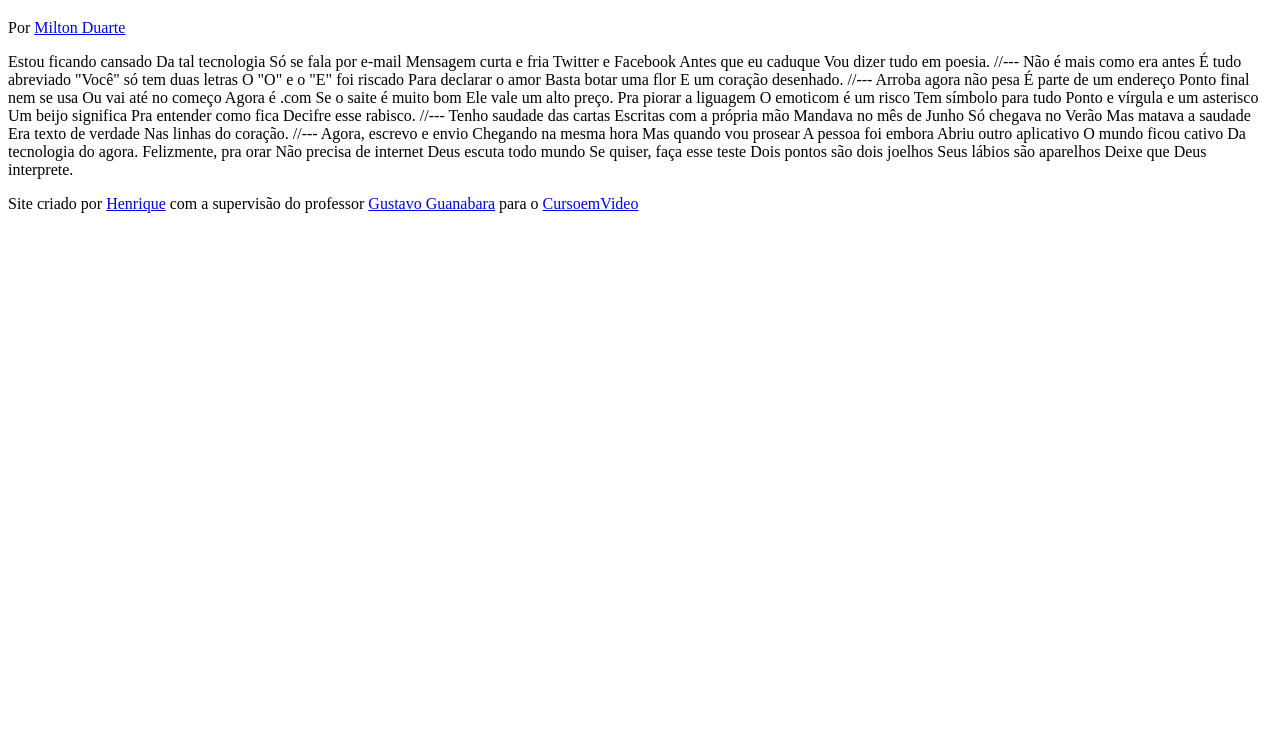
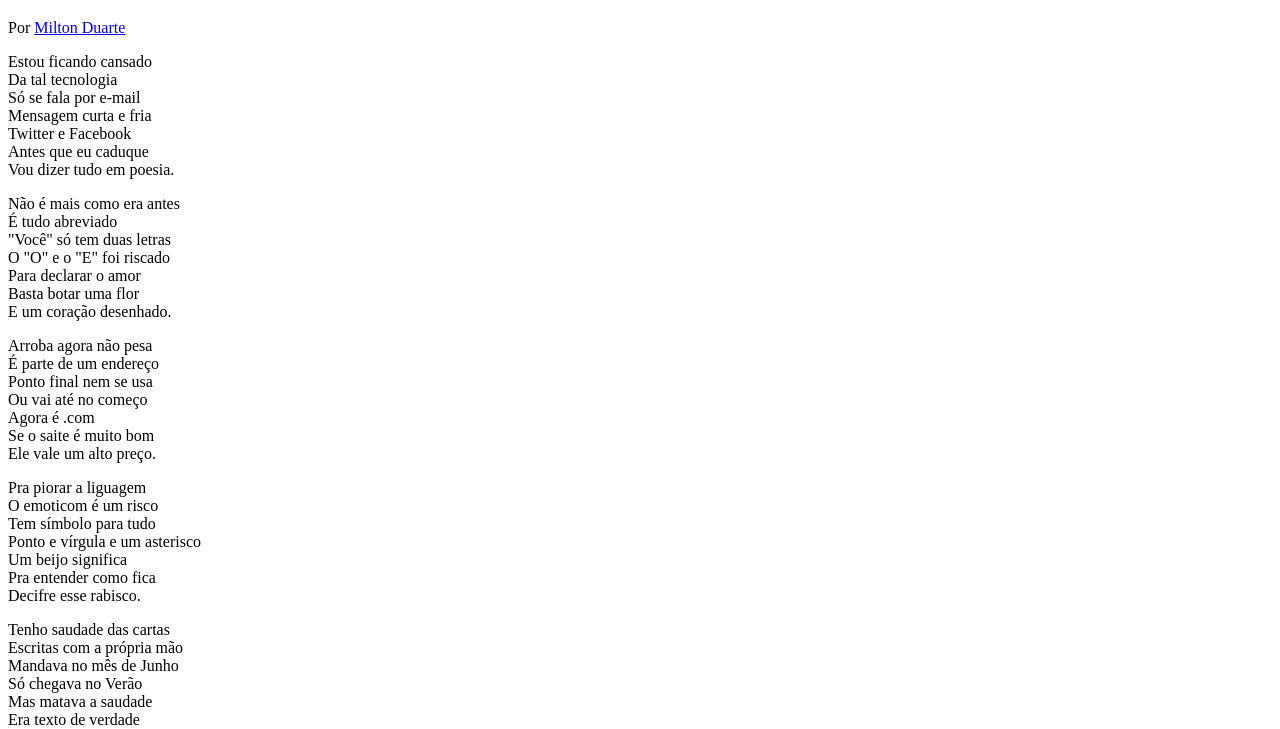
Before and after one commit to Henrick04/Cordel, a plain HTML site: page cordel.html in a window 1280 px wide. Shown: the part 61-790 px from the top of the page. Drawn offline with Linux system fonts and the light colour scheme.

Commit message:
Atuzlização projeto
Organização do conteúdo e criação da pasta estilo para iniciar o tratamento do projeto.

```diff
--- a/cordel.html
+++ b/cordel.html
@@ -5,6 +5,7 @@
     <meta http-equiv="X-UA-Compatible" content="IE=edge">
     <meta name="viewport" content="width=device-width, initial-scale=1.0">
     <title>Cordel Moderno</title>
+    <link rel="stylesheet" href="estilo/style.css">
 </head>
 <body>
         <header>
@@ -12,75 +13,91 @@
                 Cordel Moderno
             </h1>
             <p>
-                Por <a href="https://www.recantodasletras.com.br/poesias/3186743]">Milton Duarte</a>
+                Por <a href="https://www.recantodasletras.com.br/poesias/3186743">Milton Duarte</a>
             </p>
 
         </header>
 
 
-    Estou ficando cansado
-    Da tal tecnologia
-    Só se fala por e-mail
-    Mensagem curta e fria
-    Twitter e Facebook
-    Antes que eu caduque
-    Vou dizer tudo em poesia.
+        <section>
+            <p>
+                Estou ficando cansado <br>
+                Da tal tecnologia <br>
+                Só se fala por e-mail <br>
+                Mensagem curta e fria <br>
+                Twitter e Facebook <br>
+                Antes que eu caduque <br>
+                Vou dizer tudo em poesia.
+            </p>
+        </section>
 
-    //---
+        <section>
+            <p>
+                Não é mais como era antes <br>
+                É tudo abreviado <br>
+                "Você" só tem duas letras <br>
+                O "O" e o "E" foi riscado <br>
+                Para declarar o amor <br>
+                Basta botar uma flor <br>
+                E um coração desenhado.
+            </p>
+        </section>
 
-    Não é mais como era antes
-    É tudo abreviado
-    "Você" só tem duas letras
-    O "O" e o "E" foi riscado
-    Para declarar o amor
-    Basta botar uma flor
-    E um coração desenhado.
+        <section>
+            <p>
+                Arroba agora não pesa <br>
+                É parte de um endereço <br>
+                Ponto final nem se usa <br>
+                Ou vai até no começo <br>
+                Agora é .com <br>
+                Se o saite é muito bom <br>
+                Ele vale um alto preço.
+            </p>
 
-    //---
+            <p>
+                Pra piorar a liguagem <br>
+                O emoticom é um risco <br>
+                Tem símbolo para tudo <br>
+                Ponto e vírgula e um asterisco <br>
+                Um beijo significa <br>
+                Pra entender como fica <br>
+                Decifre esse rabisco.
+            </p>
+        </section>
 
-    Arroba agora não pesa
-    É parte de um endereço
-    Ponto final nem se usa
-    Ou vai até no começo
-    Agora é .com
-    Se o saite é muito bom
-    Ele vale um alto preço.
+        <section>
+            <p>
+                Tenho saudade das cartas <br>
+                Escritas com a própria mão <br>
+                Mandava no mês de Junho <br>
+                Só chegava no Verão <br>
+                Mas matava a saudade <br>
+                Era texto de verdade <br>
+                Nas linhas do coração.
+            </p>
+        </section>
 
-    Pra piorar a liguagem
-    O emoticom é um risco
-    Tem símbolo para tudo
-    Ponto e vírgula e um asterisco
-    Um beijo significa
-    Pra entender como fica
-    Decifre esse rabisco.
+        <section>
+            <p>
+                Agora, escrevo e envio <br>
+                Chegando na mesma hora <br>
+                Mas quando vou prosear <br>
+                A pessoa foi embora <br>
+                Abriu outro aplicativo <br>
+                O mundo ficou cativo <br>
+                Da tecnologia do agora.
+            </p>
 
-    //---
-
-    Tenho saudade das cartas
-    Escritas com a própria mão
-    Mandava no mês de Junho
-    Só chegava no Verão
-    Mas matava a saudade
-    Era texto de verdade
-    Nas linhas do coração.
-
-    //---
-
-    Agora, escrevo e envio
-    Chegando na mesma hora
-    Mas quando vou prosear
-    A pessoa foi embora
-    Abriu outro aplicativo
-    O mundo ficou cativo
-    Da tecnologia do agora.
-
-    Felizmente, pra orar
-    Não precisa de internet
-    Deus escuta todo mundo
-    Se quiser, faça esse teste
-    Dois pontos são dois joelhos
-    Seus lábios são aparelhos
-    Deixe que Deus interprete.
+            <p>
+                Felizmente, pra orar <br>
+                Não precisa de internet <br>
+                Deus escuta todo mundo <br>
+                Se quiser, faça esse teste <br>
+                Dois pontos são dois joelhos <br>
+                Seus lábios são aparelhos <br>
+                Deixe que Deus interprete.
+            </p>
+        </section>
 
     <footer>
         <p>Site criado por <a href="https://github.com/Henrick04">Henrique</a> com a supervisão do professor <a href="https://gustavoguanabara.github.io" target="_blank">Gustavo Guanabara</a> para o <a href="https://www.cursoemvideao.com" target="_blank">CursoemVideo</a> </p>
--- /dev/null
+++ b/estilo/style.css
@@ -0,0 +1 @@
+@charset "UTF-8";
```
